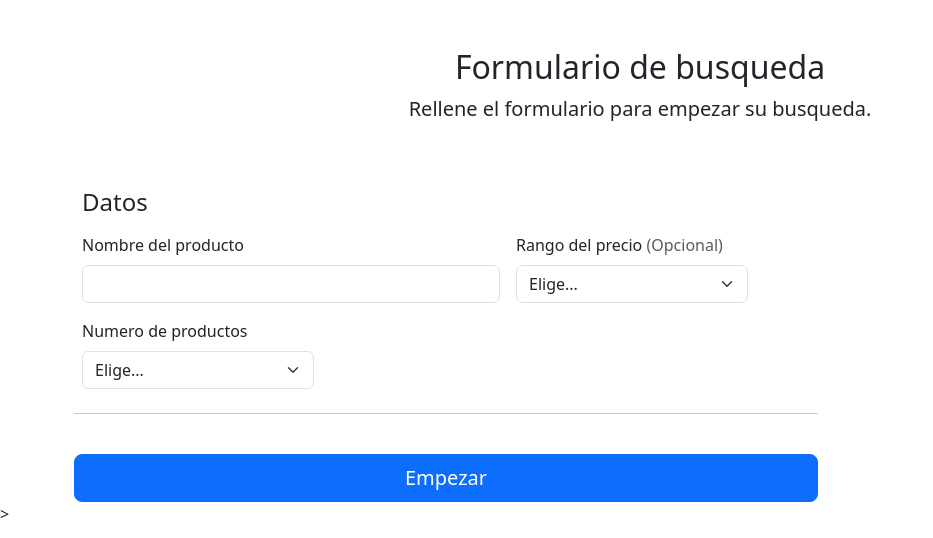
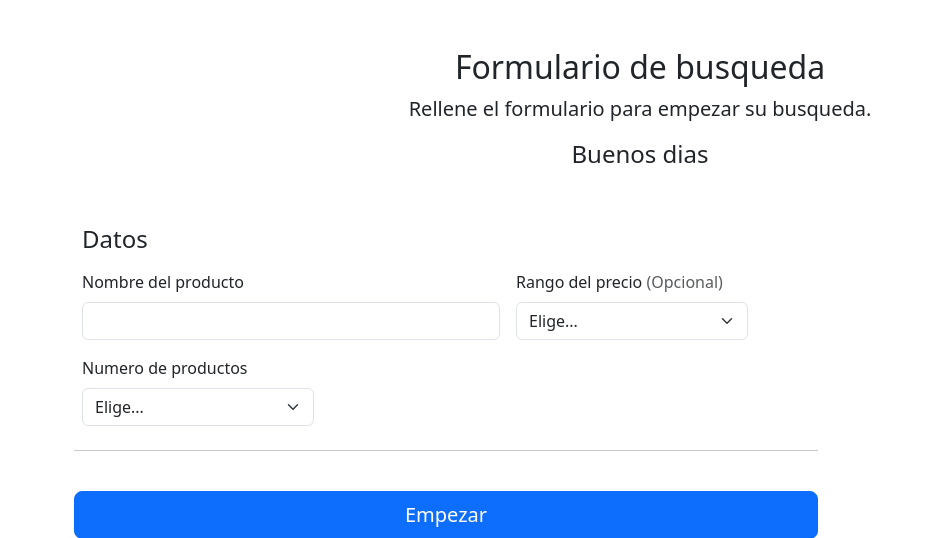
Before and after one commit to Salvaponce/Price_tracker_web, a Django app: page / in a window 1280 px wide. Shown: the part 72-610 px from the top of the page, without its empty margins (0-933 px from the left). Run offline with Django 3.2, Linux system fonts and the light colour scheme; some libraries are stand-ins or nearby versions.

Commit message:
changing settings

```diff
--- a/Price_tracker_app/amazon_traker.py
+++ b/Price_tracker_app/amazon_traker.py
@@ -47,7 +47,7 @@ class AmazonAPI:
     def run(self):
         print(f'Buscando {self.search_term}...')
         links = self.get_products_links()
-        #time.sleep(8)
+        time.sleep(8)
         if not links:
             print('Parar Script')
             return
--- a/Price_tracker_app/templates/home.html
+++ b/Price_tracker_app/templates/home.html
@@ -6,7 +6,7 @@
       <h2>Formulario de busqueda</h2>
       <p class="lead"
         >Rellene el formulario para empezar su busqueda.</p
-      >
+      ><h4>Buenos dias</h4>
     </div>
 
     <div class="row g-5">
```
